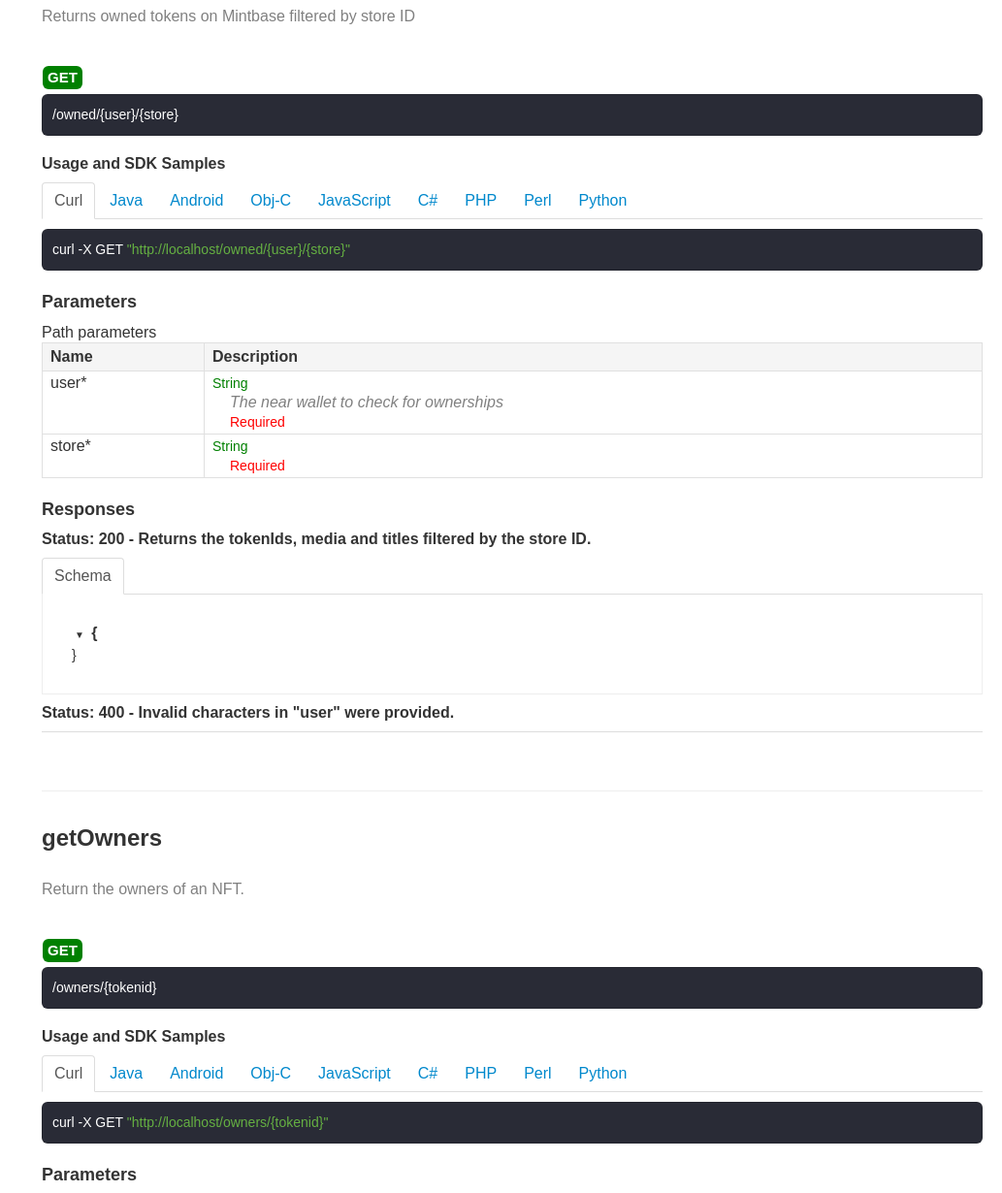
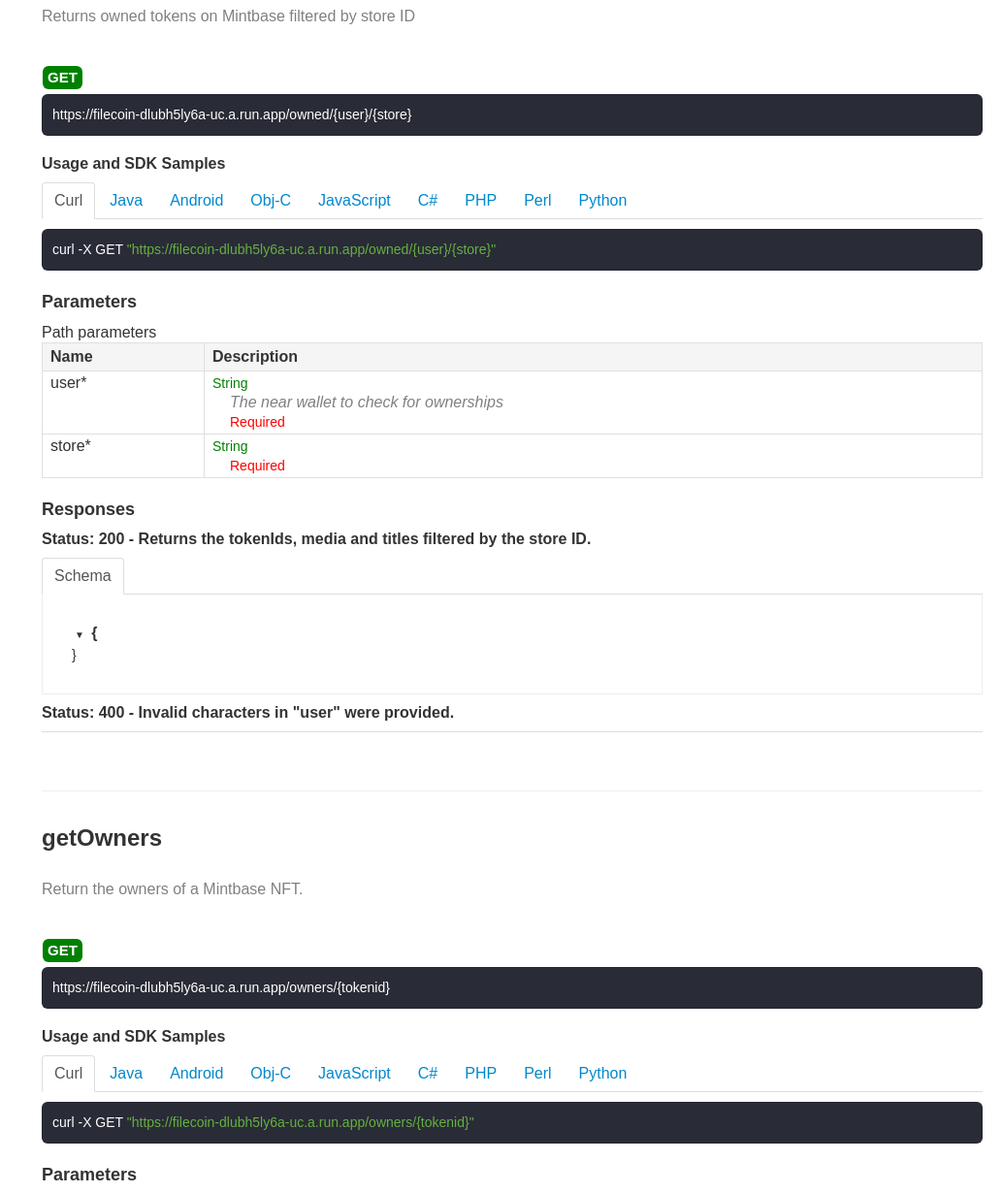
Before and after one commit to jilt/Vault-API-Filecoin, a plain HTML site: page docs/index.html in a window 1280 px wide. Shown: the part 1877-3107 px from the top of the page at 97% size, without its empty margins (247-1280 px from the left). Drawn offline with Linux system fonts and the light colour scheme.

Commit message:
added domain

```diff
--- a/docs/index.html
+++ b/docs/index.html
@@ -1009,7 +1009,7 @@ except ApiException as e:
                         <p class="marked">Returns owned tokens on Mintbase</p>
                         <p></p>
                         <br />
-                        <pre class="prettyprint language-html prettyprinted" data-type="get"><code><span class="pln">/owned/{user}</span></code></pre>
+                        <pre class="prettyprint language-html prettyprinted" data-type="get"><code><span class="pln">https://filecoin-dlubh5ly6a-uc.a.run.app/owned/{user}</span></code></pre>
                         <p>
                           <h3>Usage and SDK Samples</h3>
                         </p>
@@ -1029,7 +1029,7 @@ except ApiException as e:
 
                         <div class="tab-content">
                           <div class="tab-pane active" id="examples-Default-getOwnedByUser-0-curl">
-                            <pre class="prettyprint"><code class="language-bsh">curl -X GET "http://localhost/owned/{user}"</code></pre>
+                            <pre class="prettyprint"><code class="language-bsh">curl -X GET "https://filecoin-dlubh5ly6a-uc.a.run.app/owned/{user}"</code></pre>
                           </div>
                           <div class="tab-pane" id="examples-Default-getOwnedByUser-0-java">
                             <pre class="prettyprint"><code class="language-java">import io.swagger.client.*;
@@ -1306,7 +1306,7 @@ except ApiException as e:
                         <p class="marked">Returns owned tokens on Mintbase filtered by store ID</p>
                         <p></p>
                         <br />
-                        <pre class="prettyprint language-html prettyprinted" data-type="get"><code><span class="pln">/owned/{user}/{store}</span></code></pre>
+                        <pre class="prettyprint language-html prettyprinted" data-type="get"><code><span class="pln">https://filecoin-dlubh5ly6a-uc.a.run.app/owned/{user}/{store}</span></code></pre>
                         <p>
                           <h3>Usage and SDK Samples</h3>
                         </p>
@@ -1326,7 +1326,7 @@ except ApiException as e:
 
                         <div class="tab-content">
                           <div class="tab-pane active" id="examples-Default-getOwnedFiltered-0-curl">
-                            <pre class="prettyprint"><code class="language-bsh">curl -X GET "http://localhost/owned/{user}/{store}"</code></pre>
+                            <pre class="prettyprint"><code class="language-bsh">curl -X GET "https://filecoin-dlubh5ly6a-uc.a.run.app/owned/{user}/{store}"</code></pre>
                           </div>
                           <div class="tab-pane" id="examples-Default-getOwnedFiltered-0-java">
                             <pre class="prettyprint"><code class="language-java">import io.swagger.client.*;
@@ -1630,10 +1630,10 @@ except ApiException as e:
                         <div class="pull-right"></div>
                         <div class="clearfix"></div>
                         <p></p>
-                        <p class="marked">Return the owners of an NFT.</p>
+                        <p class="marked">Return the owners of a Mintbase NFT.</p>
                         <p></p>
                         <br />
-                        <pre class="prettyprint language-html prettyprinted" data-type="get"><code><span class="pln">/owners/{tokenid}</span></code></pre>
+                        <pre class="prettyprint language-html prettyprinted" data-type="get"><code><span class="pln">https://filecoin-dlubh5ly6a-uc.a.run.app/owners/{tokenid}</span></code></pre>
                         <p>
                           <h3>Usage and SDK Samples</h3>
                         </p>
@@ -1653,7 +1653,7 @@ except ApiException as e:
 
                         <div class="tab-content">
                           <div class="tab-pane active" id="examples-Default-getOwners-0-curl">
-                            <pre class="prettyprint"><code class="language-bsh">curl -X GET "http://localhost/owners/{tokenid}"</code></pre>
+                            <pre class="prettyprint"><code class="language-bsh">curl -X GET "https://filecoin-dlubh5ly6a-uc.a.run.app/owners/{tokenid}"</code></pre>
                           </div>
                           <div class="tab-pane" id="examples-Default-getOwners-0-java">
                             <pre class="prettyprint"><code class="language-java">import io.swagger.client.*;
```
